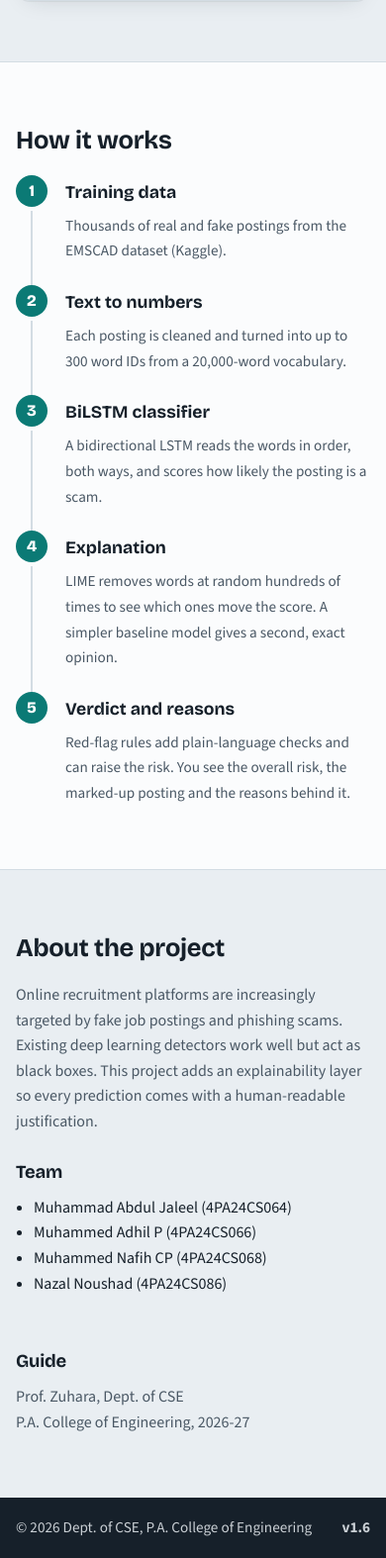
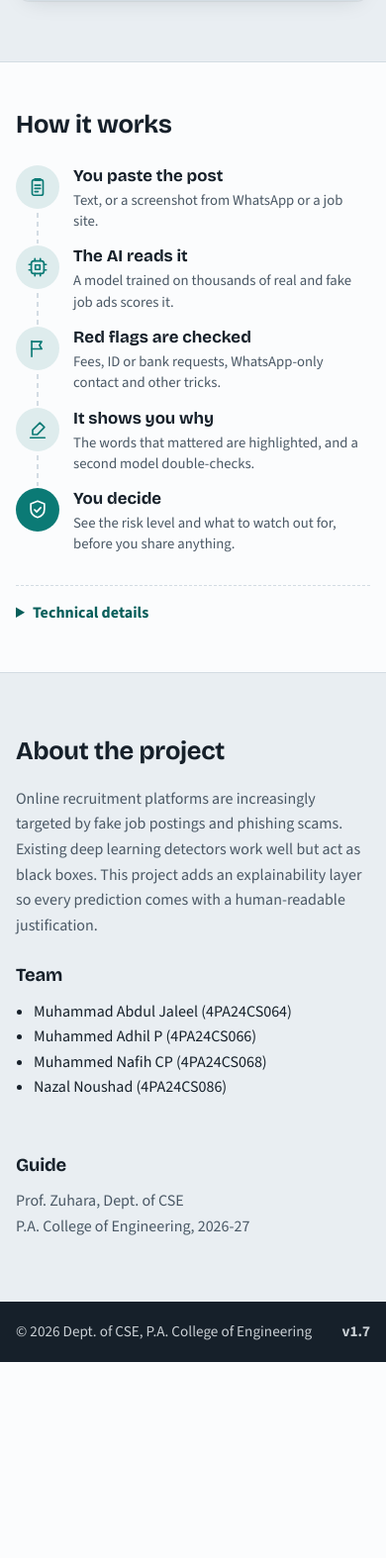
Before and after one commit to muhammad-12pa/hiring-scam-detector, a Flask app: page / in a window 390 px wide. Shown: the part 745-2319 px from the top of the page at 99% size. After the commit the page ends 2121 px from the top, so only its background shows below. Run offline with Flask 3, Linux system fonts and the light colour scheme; parts of the project's set-up code (start-up, migrations or seed data) failed here and were passed over.

Commit message:
v1.7: Indian genuine example, visual "How it works"
- Genuine example is now a Kochi fresher software-developer post (AI 3.8%, no red flags)
- "How it works" is a compact 5-step icon flow in plain language (horizontal on desktop,
  vertical list on phones); the technical pipeline moved into a collapsed
  "Technical details" section

Co-Authored-By: Claude Opus 5.5 <noreply@anthropic.com>
Claude-Session: https://claude.ai/code/session_019QWMaVrvR9ct6AreLANLf9

```diff
--- a/app.py
+++ b/app.py
@@ -12,7 +12,7 @@ from red_flags import find_red_flags, rule_for_word
 app = Flask(__name__)
 
 # Bump on every deploy; shown in the page footer and at /version so you can tell it's live.
-VERSION = "v1.6"
+VERSION = "v1.7"
 
 # ---------- Load everything saved by the notebook ----------
 with open("model/config.json") as f:
--- a/static/script.js
+++ b/static/script.js
@@ -7,11 +7,12 @@ const SAMPLE_SCAM = `URGENT HIRING! Work from home data entry job. No experience
 Pay a one-time registration fee of $50 to confirm your seat. Limited slots, apply now!
 Contact us on WhatsApp or email hr.globaljobs@gmail.com. Send your Aadhaar and bank account details for direct joining.`;
 
-const SAMPLE_GENUINE = `Software Engineer - Zain Kuwait
-We are looking for a backend engineer to join our digital products team in Shuwaikh.
-Requirements: BSc in Computer Science, 3 years of Python experience, familiarity with REST APIs and SQL.
-Responsibilities include building internal services and reviewing code with the team.
-Apply through the official careers portal. Shortlisted candidates will be invited to interviews at our office.`;
+const SAMPLE_GENUINE = `Software Developer (Freshers) - Technovate Solutions Pvt. Ltd., Infopark, Kochi
+We are hiring B.Tech / MCA graduates (2025 or 2026 batch) to join our product engineering team.
+Skills: Java or Python, SQL, basic understanding of web development.
+Selection process: online aptitude test, technical interview and HR interview at our Kochi office.
+CTC: 3.6 to 4.5 LPA with health insurance and paid leave.
+Apply through the Careers page on our website or on Naukri.com.`;
 
 function setText(value) {
   jobText.value = value;
--- a/static/style.css
+++ b/static/style.css
@@ -214,15 +214,30 @@ textarea::placeholder { color: var(--ink-faint); }
 @keyframes shimmer { to { background-position: -200% 0; } }
 
 /* ---------- How it works ---------- */
-.how { background: var(--paper); border-top: 1px solid var(--line); border-bottom: 1px solid var(--line); padding: 64px 0; }
-.timeline { list-style: none; counter-reset: step; display: grid; grid-template-columns: repeat(5, 1fr); gap: 0; }
-.timeline li { counter-increment: step; position: relative; padding: 46px 18px 0 0; }
-.timeline li::before { content: counter(step); position: absolute; top: 0; left: 0; z-index: 1; width: 32px; height: 32px; border-radius: 50%;
-                       display: grid; place-items: center; background: var(--teal); color: var(--on-teal); font-family: var(--display); font-weight: 800; }
-.timeline li::after { content: ""; position: absolute; top: 15px; left: 32px; right: 0; height: 2px; background: var(--line); }
-.timeline li:last-child::after { display: none; }
-.timeline strong { display: block; font-family: var(--display); font-size: 1.1rem; margin-bottom: 6px; }
-.timeline span { color: var(--ink-soft); font-size: .95rem; }
+.how { background: var(--paper); border-top: 1px solid var(--line); border-bottom: 1px solid var(--line); padding: 48px 0; }
+.how h2 { margin-bottom: 26px; }
+
+/* Flow: icons joined by an arrowed line, text centred under each */
+.flow { list-style: none; display: grid; grid-template-columns: repeat(5, 1fr); gap: 0; }
+.flow li { position: relative; display: grid; align-content: start; justify-items: center; text-align: center; padding: 0 10px; }
+.flow li:not(:last-child)::after {           /* connector to the next step */
+  content: ""; position: absolute; top: 27px; left: calc(50% + 36px); right: calc(-50% + 36px); height: 2px;
+  background: repeating-linear-gradient(90deg, var(--line) 0 6px, transparent 6px 11px); }
+.flow li:not(:last-child)::before {          /* arrow head */
+  content: ""; position: absolute; top: 23px; right: calc(-50% + 34px); width: 8px; height: 8px;
+  border-top: 2px solid var(--ink-faint); border-right: 2px solid var(--ink-faint); transform: rotate(45deg); }
+.flow-icon { width: 56px; height: 56px; border-radius: 50%; display: grid; place-items: center; margin-bottom: 12px;
+             background: color-mix(in srgb, var(--teal) 12%, var(--paper)); color: var(--teal); }
+.flow li:last-child .flow-icon { background: var(--teal); color: var(--on-teal); }
+.flow-icon svg { width: 26px; height: 26px; fill: none; stroke: currentColor; stroke-width: 1.8; stroke-linecap: round; stroke-linejoin: round; }
+.flow strong { font-family: var(--display); font-size: 1.05rem; line-height: 1.25; margin-bottom: 4px; }
+.flow span:not(.flow-icon) { color: var(--ink-soft); font-size: .92rem; line-height: 1.45; max-width: 22ch; }
+
+.tech { margin-top: 30px; border-top: 1px dashed var(--line); padding-top: 14px; }
+.tech summary { cursor: pointer; font-weight: 700; color: var(--teal-deep); width: max-content; }
+.tech dl { display: grid; grid-template-columns: max-content 1fr; gap: 6px 20px; margin-top: 14px; font-size: .95rem; max-width: 860px; }
+.tech dt { font-weight: 700; }
+.tech dd { color: var(--ink-soft); }
 
 /* ---------- About ---------- */
 .about { padding: 64px 0; }
@@ -240,9 +255,17 @@ footer { background: var(--nav-bg); color: var(--nav-ink); padding: 18px 0; font
   .verdict-block { grid-template-columns: 1fr; gap: 18px; }
   .report-grid { grid-template-columns: 1fr; }
   .paper-panel { position: static; }
-  .timeline { grid-template-columns: 1fr; gap: 22px; }
-  .timeline li { padding: 4px 0 0 50px; }
-  .timeline li::after { top: 36px; bottom: -22px; left: 15px; right: auto; width: 2px; height: auto; }
+  /* Flow turns into a compact vertical list: icon left, text right */
+  .flow { grid-template-columns: 1fr; gap: 14px; }
+  .flow li { grid-template-columns: 44px 1fr; justify-items: start; text-align: left; column-gap: 14px; padding: 0; }
+  .flow-icon { grid-row: span 2; width: 44px; height: 44px; margin: 0; }
+  .flow-icon svg { width: 22px; height: 22px; }
+  .flow span:not(.flow-icon) { max-width: none; }
+  .flow li:not(:last-child)::after { top: 48px; bottom: -12px; left: 21px; right: auto; width: 2px; height: auto;
+    background: repeating-linear-gradient(180deg, var(--line) 0 5px, transparent 5px 9px); }
+  .flow li:not(:last-child)::before { display: none; }
+  .tech dl { grid-template-columns: 1fr; gap: 2px; }
+  .tech dd { margin-bottom: 8px; }
 }
 @media (max-width: 560px) {
   body { font-size: 1rem; }
--- a/templates/index.html
+++ b/templates/index.html
@@ -129,13 +129,45 @@
     <section id="how" class="how">
       <div class="container">
         <h2>How it works</h2>
-        <ol class="timeline">
-          <li><strong>Training data</strong><span>Thousands of real and fake postings from the EMSCAD dataset (Kaggle).</span></li>
-          <li><strong>Text to numbers</strong><span>Each posting is cleaned and turned into up to 300 word IDs from a 20,000-word vocabulary.</span></li>
-          <li><strong>BiLSTM classifier</strong><span>A bidirectional LSTM reads the words in order, both ways, and scores how likely the posting is a scam.</span></li>
-          <li><strong>Explanation</strong><span>LIME removes words at random hundreds of times to see which ones move the score. A simpler baseline model gives a second, exact opinion.</span></li>
-          <li><strong>Verdict and reasons</strong><span>Red-flag rules add plain-language checks and can raise the risk. You see the overall risk, the marked-up posting and the reasons behind it.</span></li>
+        <ol class="flow">
+          <li>
+            <span class="flow-icon" aria-hidden="true"><svg viewBox="0 0 24 24"><rect x="6" y="4" width="12" height="17" rx="2"/><path d="M9 4.5h6V3H9z"/><path d="M9 10h6M9 13.5h6M9 17h3.5"/></svg></span>
+            <strong>You paste the post</strong>
+            <span>Text, or a screenshot from WhatsApp or a job site.</span>
+          </li>
+          <li>
+            <span class="flow-icon" aria-hidden="true"><svg viewBox="0 0 24 24"><rect x="5" y="5" width="14" height="14" rx="3"/><path d="M9 2.5v2.5M15 2.5v2.5M9 19v2.5M15 19v2.5M2.5 9H5M2.5 15H5M19 9h2.5M19 15h2.5"/><path d="M9.5 9.5h5v5h-5z"/></svg></span>
+            <strong>The AI reads it</strong>
+            <span>A model trained on thousands of real and fake job ads scores it.</span>
+          </li>
+          <li>
+            <span class="flow-icon" aria-hidden="true"><svg viewBox="0 0 24 24"><path d="M5.5 21V4"/><path d="M5.5 4.5h11l-2.5 4 2.5 4h-11"/></svg></span>
+            <strong>Red flags are checked</strong>
+            <span>Fees, ID or bank requests, WhatsApp-only contact and other tricks.</span>
+          </li>
+          <li>
+            <span class="flow-icon" aria-hidden="true"><svg viewBox="0 0 24 24"><path d="m14.5 4.5 5 5-8 8H6.5v-5z"/><path d="M4 21h16"/></svg></span>
+            <strong>It shows you why</strong>
+            <span>The words that mattered are highlighted, and a second model double-checks.</span>
+          </li>
+          <li>
+            <span class="flow-icon" aria-hidden="true"><svg viewBox="0 0 24 24"><path d="M12 2.5 4.5 5.4v5.9c0 4.6 3.2 8.1 7.5 9.2 4.3-1.1 7.5-4.6 7.5-9.2V5.4z"/><path d="m8.7 12 2.3 2.3 4.4-4.6"/></svg></span>
+            <strong>You decide</strong>
+            <span>See the risk level and what to watch out for, before you share anything.</span>
+          </li>
         </ol>
+
+        <details class="tech">
+          <summary>Technical details</summary>
+          <dl>
+            <dt>Training data</dt><dd>Real and fake job postings from the EMSCAD dataset (Kaggle).</dd>
+            <dt>Preprocessing</dt><dd>Lower-cased, punctuation removed, turned into up to 300 word IDs from a 20,000-word vocabulary.</dd>
+            <dt>Model</dt><dd>Bidirectional LSTM (served with TensorFlow Lite); scam threshold 0.61. Baseline: TF-IDF + Logistic Regression.</dd>
+            <dt>Explanation</dt><dd>LIME on the model's log-odds (500 samples); exact coefficient weights for the baseline.</dd>
+            <dt>Red flags</dt><dd>8 rules; each adds to the log-odds (+1.5 for money or ID requests, +0.75 for others, max +4).</dd>
+            <dt>Screenshots</dt><dd>Read in your browser with Tesseract.js OCR; the image is never uploaded.</dd>
+          </dl>
+        </details>
       </div>
     </section>
 
```
